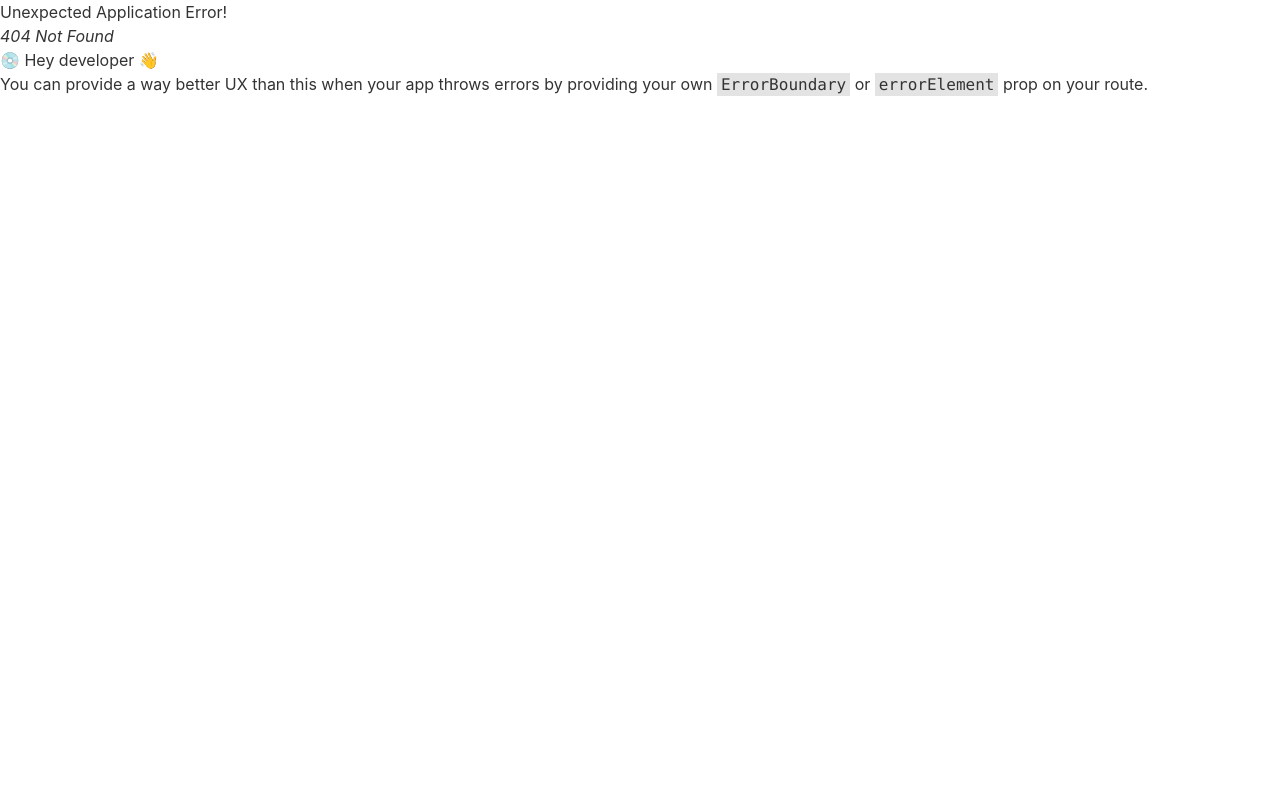
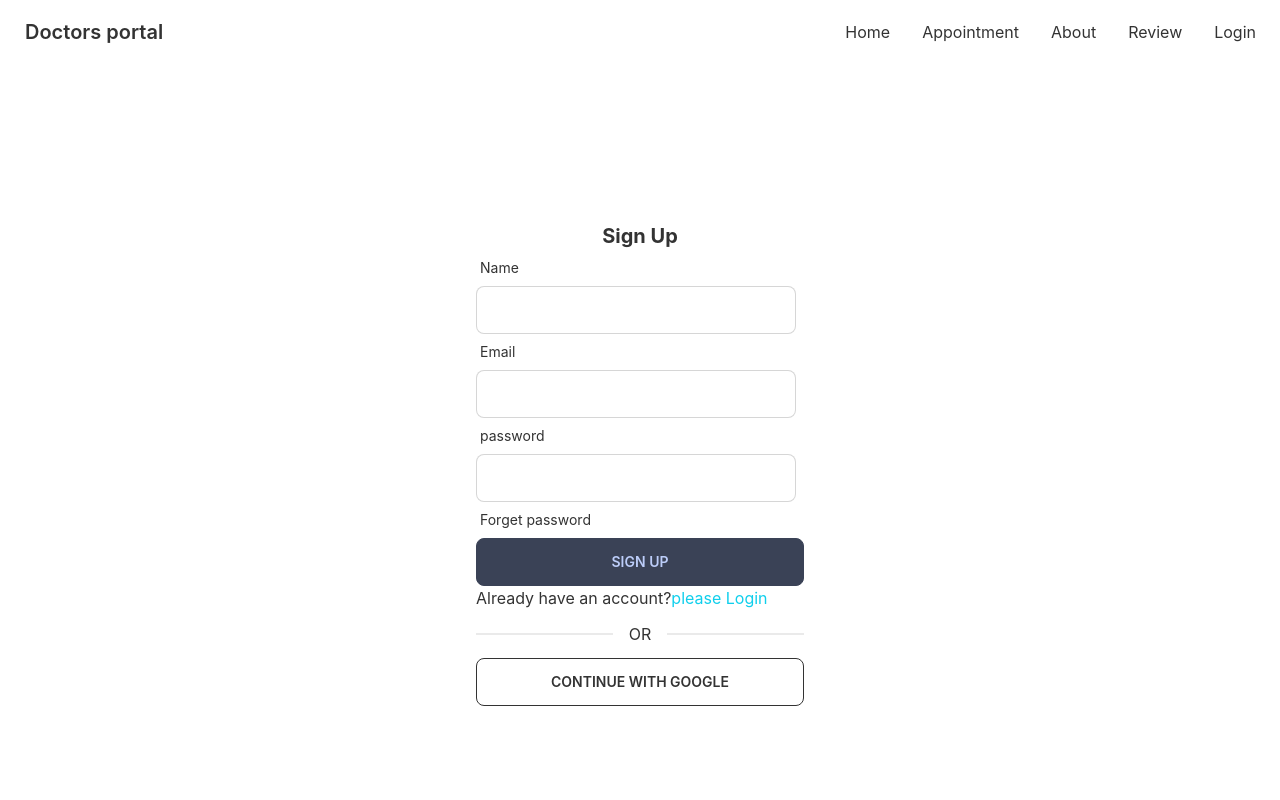
Before and after one commit to rakibulislam7253/doctor-portal-client1, a React (Create React App) app: page /signup in a window 1280 px wide. Before the commit this address had no page. Shown: the top 800 px of the page. Built offline with nearby package versions, Linux system fonts and the light colour scheme.

Commit message:
sign up done

```diff
--- a/package.json
+++ b/package.json
@@ -8,6 +8,7 @@
     "@testing-library/user-event": "^13.5.0",
     "daisyui": "^2.40.1",
     "date-fns": "^2.29.3",
+    "firebase": "^9.14.0",
     "react": "^18.2.0",
     "react-day-picker": "^8.3.6",
     "react-dom": "^18.2.0",
--- a/src/Page/Home/Login/Login.js
+++ b/src/Page/Home/Login/Login.js
@@ -1,10 +1,10 @@
-import React, { useState } from 'react';
+// import React, { useState } from 'react';
 import { useForm } from 'react-hook-form';
 import { Link } from 'react-router-dom';
 
 const Login = () => {
 
-    const { register, handleSubmit } = useForm();
+    const { register, handleSubmit, formState: { errors } } = useForm();
     const handellogin = data => {
         console.log(data)
     }
@@ -18,13 +18,26 @@ const Login = () => {
 
                     <div className="form-control w-full max-w-xs">
                         <label className="label"><span className="label-text">Email</span></label>
-                        <input {...register("email")} type="email" className="input input-bordered w-full max-w-xs" />
+                        <input
+                            {...register("email", { required: "Email Address is required" })}
+                            type="email" className="input input-bordered w-full max-w-xs"
+                        />
+                        {errors.email && <p role="alert" className='text-red-600'>{errors.email?.message}</p>}
                     </div>
 
 
                     <div className="form-control w-full max-w-xs">
                         <label className="label"><span className="label-text">password</span></label>
-                        <input {...register("password")} type="password" className="input input-bordered w-full max-w-xs" />
+                        <input
+                            {...register("password",
+                                {
+                                    required: "Password is required",
+                                    minLength: { value: 6, message: "password must be 6 char" }
+
+                                })}
+
+                            type="password" className="input input-bordered w-full max-w-xs" />
+                        {errors.password && <p role="alert" className='text-red-600'>{errors.password?.message}</p>}
                         <label className="label"><span className="label-text">Forget password</span></label>
                     </div>
 
--- /dev/null
+++ b/src/Page/Home/signup/Signup.js
@@ -0,0 +1,57 @@
+import React from 'react';
+import { useForm } from 'react-hook-form';
+import { Link } from 'react-router-dom';
+
+const Signup = () => {
+    const { register, handleSubmit,formState: { errors } } = useForm();
+const handlesignup=(data)=>
+{
+console.log(data)
+}
+    return (
+        <div className='h-[800px] flex justify-center items-center'>
+            <div className='w-96 p-7'>
+                <h1 className='text-xl text-center font-bold' >Sign Up</h1>
+                {/* onSubmit={handleSubmit(handellogin)} */}
+                <form onSubmit={handleSubmit(handlesignup)} >
+
+
+                    <div className="form-control w-full max-w-xs">
+                        <label className="label"><span className="label-text">Name</span></label>
+                        <input type="text" {...register("name",{required:'Name is required'})}  className="input input-bordered w-full max-w-xs"/>
+                        {errors.name && <p role="alert" className='text-red-600'>{errors.name?.message}</p>}
+                    </div>
+
+
+
+
+                    <div className="form-control w-full max-w-xs">
+                        <label className="label"><span className="label-text">Email</span></label>
+                        <input {...register("email",{required:true})}  type="email" className="input input-bordered w-full max-w-xs" />
+                        {/* {errors.email && <p role="alert" className='text-red-600'>{errors.email?.message}</p>} */}
+                    </div>
+
+
+
+
+                    <div className="form-control w-full max-w-xs">
+                        <label className="label"><span className="label-text">password</span></label>
+                        <input {...register("password",{required:'password is required', minLength: { value: 6, message: "password must be 6 char" }} )}  type="password" className="input input-bordered w-full max-w-xs" />
+                        <label className="label"><span className="label-text">Forget password</span></label>
+                        {errors.password && <p role="alert" className='text-red-600'>{errors.password?.message}</p>}
+
+                    </div>
+
+
+                    <input value="Sign up" className='btn btn-accent w-full' type="submit" />
+                </form>
+                <p>Already have an account?<Link className='text-primary' to={'/login'}>please Login</Link></p>
+                <div className="divider">OR</div>
+                <button className='w-full btn btn-outline'>continue with google</button>
+            </div>
+
+        </div>
+    );
+};
+
+export default Signup;
--- a/src/Routes/Routes/Routes.js
+++ b/src/Routes/Routes/Routes.js
@@ -3,6 +3,7 @@ import Main from "../../layout/Main"
 import Appointment from "../../Page/Appointment/Appointment"
 import Home from "../../Page/Home/Home/Home"
 import Login from "../../Page/Home/Login/Login"
+import Signup from "../../Page/Home/signup/Signup"
 export const router = createBrowserRouter([
      {
           path: '/',
@@ -17,6 +18,10 @@ export const router = createBrowserRouter([
                     element:<Login></Login>
                },
                {
+                    path:'/signup',
+                    element:<Signup></Signup>
+               },
+               {
                     path:'/appointment',
                     element:<Appointment></Appointment>
                }
--- /dev/null
+++ b/src/firebase/firebase.config.js
@@ -0,0 +1,18 @@
+// Import the functions you need from the SDKs you need
+import { initializeApp } from "firebase/app";
+// TODO: Add SDKs for Firebase products that you want to use
+// https://firebase.google.com/docs/web/setup#available-libraries
+
+// Your web app's Firebase configuration
+const firebaseConfig = {
+  apiKey: process.env.REACR_APPapiKey,
+  authDomain: process.env.REACR_APPauthDomain,
+  projectId: process.env.REACR_APPprojectId,
+  storageBucket: process.env.REACR_APPstorageBucket,
+  messagingSenderId: process.env.REACR_APPmessagingSenderId,
+  appId: process.env.REACR_APPappId,
+};
+
+// Initialize Firebase
+const app = initializeApp(firebaseConfig);
+export default app;
```
Also changed, not shown: 1 other file (tests, documents, lock files or other folders).
